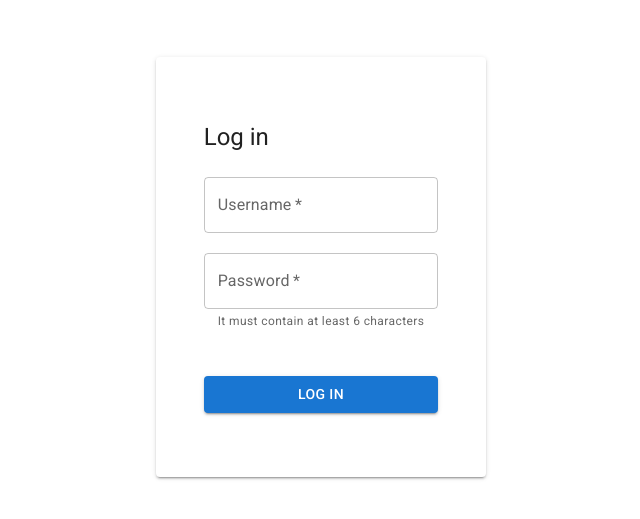
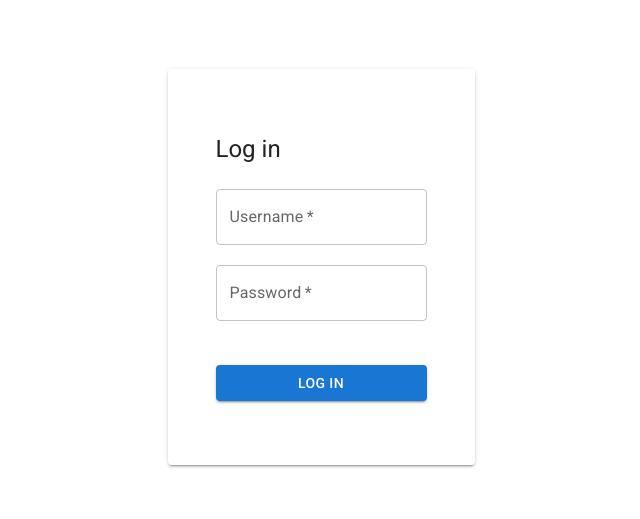
Before and after one commit to edgard-mv/adflew-shortener-adm, a React (Create React App) app: page / in a window 1280 px wide. Shown: the part 133-652 px from the top of the page, without its empty margins (319-959 px from the left). Built offline with nearby package versions, Linux system fonts and the light colour scheme; no server answers.

Commit message:
remove unnecessary helper text

```diff
--- a/src/pages/Login.jsx
+++ b/src/pages/Login.jsx
@@ -56,7 +56,6 @@ const Login = () => {
             required
             label="Password"
             type="password"
-            helperText="It must contain at least 6 characters"
           />
           <Button type="submit" sx={{ mt: 3, width: 1 }} variant="contained">
             Log in
```
